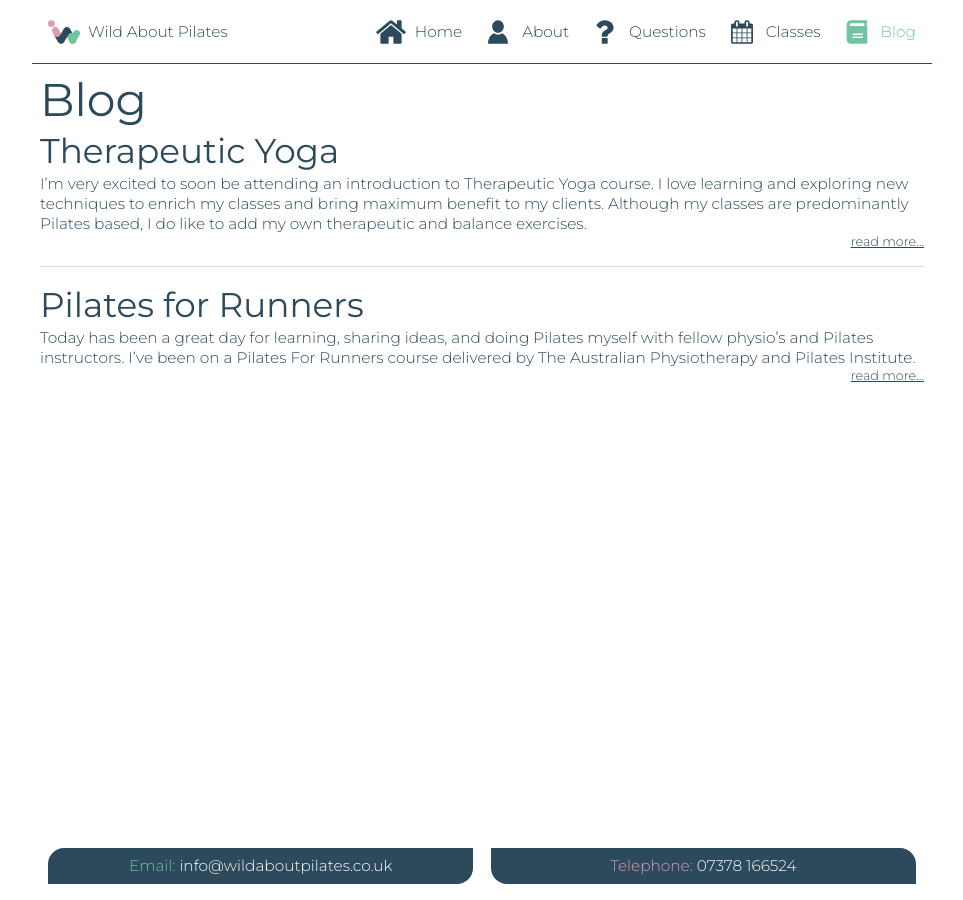
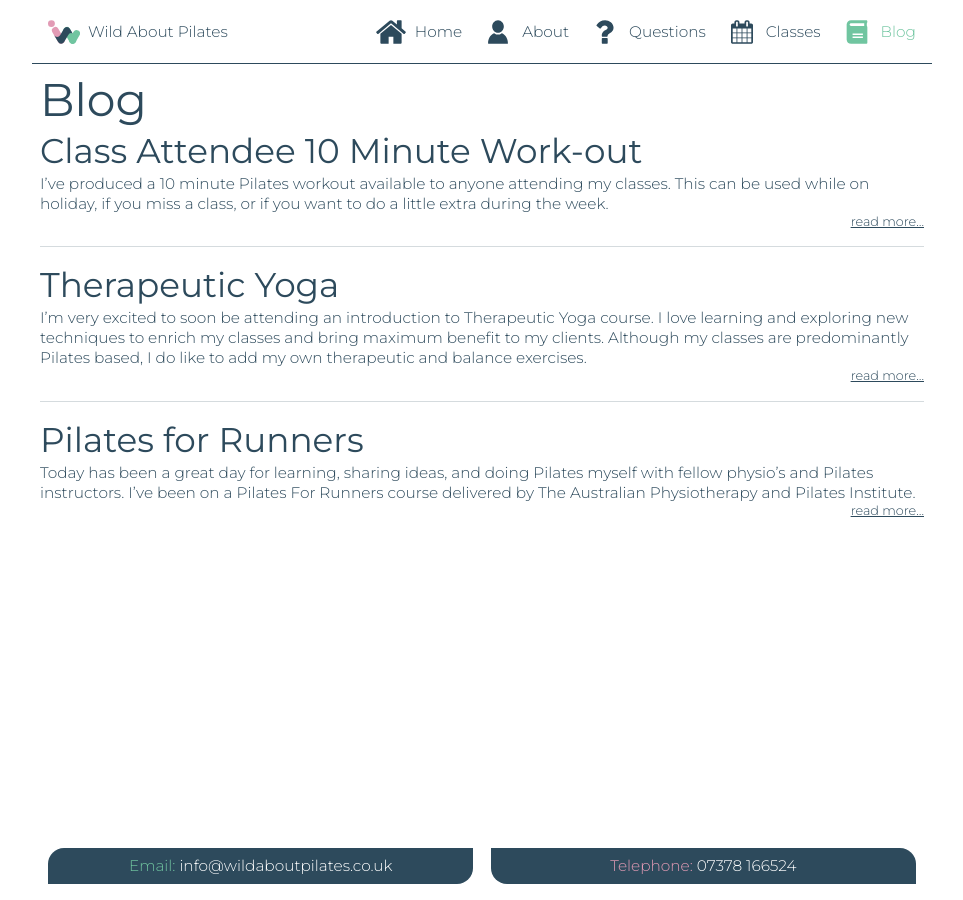
Before and after one commit to mikeraynham/wildaboutpilates, a Jekyll site: the page built from blog.md, in a window 1280 px wide. Shown: the whole page, without its empty margins (158-1121 px from the left). Built offline with Jekyll 4.4.1, drawn with Linux system fonts in a browser that asks for light colours; some of the changed lines change nothing that is shown.

Commit message:
ten minute workout blog post

```diff
--- a/_layouts/default.html
+++ b/_layouts/default.html
@@ -13,7 +13,7 @@
         <meta name="viewport" content="initial-scale=1" />
         <title>{{ page.title }} | Wild About Pilates</title>
         <link href="https://fonts.googleapis.com/css?family=Montserrat:300,400,500italic" rel="stylesheet">
-        <link rel="stylesheet" href="/css/screen.css?l">
+        <link rel="stylesheet" href="/css/screen.css?m">
         <link rel="canonical" href="{{ site.url }}{{ page.url }}" />
         <link rel="apple-touch-icon" sizes="180x180" href="/apple-touch-icon.png">
         <link rel="icon" type="image/png" sizes="32x32" href="/favicon-32x32.png">
--- /dev/null
+++ b/_posts/2018-06-10-class-attendee-ten-minute-workout.md
@@ -0,0 +1,67 @@
+---
+title: Class Attendee 10 Minute Work-out
+date: 2018-06-10 08:40:00 Z
+categories:
+- blog
+layout: default
+---
+
+
+I've produced a 10 minute Pilates workout available to anyone attending my classes. This can be used while on holiday, if you miss a class, or if you want to do a little extra during the week.
+
+*Disclaimer:* This program has been developed only for those who attend my classes *and* have been identified as suitable to use it.
+
+Enjoy!
+
+<a class="button" href="/documents/wild_about_pilates_ten_minute_workout_20180610.pdf">Download Work-out PDF</a>
+
+### Warm up
+Stand up, then:
+1. <span>Toy soldier. Optional: increase arm movement (so arms reach above head) 30 seconds.</span>
+2. <span>Pelvis movements forward and backwards ✕ 5-10.</span>
+3. <span>Quater squats ✕ 10.</span>
+4. <span>Stand on one leg and hold for 20 seconds if possible. Optional: add arm openings.</span>
+5. <span>Skater ✕ 5 each side.</span>
+6. <span>Plie squat ✕ 10. Optional – on last one: hold in position, pulse for 10.</span>
+7. <span>Mermaid stretch  - hold for 10 seconds. 1 each side.</span>
+8. <span>Roll down ✕ 3. Last one: hamstring stretch 10-20 seconds.</span>
+
+### Main section
+Come to 4 point kneel, then:
+1. <span>Cat and cow stretch ✕ 5.</span>
+2. <span>Swimming choose level 1-3 (keeping lower back and pelvis level at all levels).</span>
+   * <span>Level 1: Bring one arm in front, return hand down, Repeat with other arm ✕ 5 each arm.</span>
+   * <span>Level 2 stretch the leg away, return to start. Repeat with other leg ✕ 5 each leg.</span>
+   * <span>Level 3: opposite arm and leg ✕ 10.</span>
+3. <span>Shell stretch 20 second hold.</span>
+
+Lie on side, then:
+1. <span>Clam ✕ 10.</span>
+2. <span>Lift and Lower (the top leg is straight and moves up and down) ✕ 10. Hold leg up for 10 seconds on last repetition.</span>
+3. <span>Repeat 1-2 on other side.</span>
+
+Lie on back, then:
+1. <span>Shoulder bridge, level 1 ✕ 10.</span>
+2. <span>Stretch glutes 20 sec hold.</span>
+
+Tummy time!
+1. <span>Abdominal preparation (sit ups) ✕ 10.</span>
+2. <span>Oblique prep (diagonal sit up). Optional progression: legs in tabletop, ✕ 5 each side
+3. <span>Hundreds – choose your level.</span>
+4. <span>Knee hug followed by gentle head rotations after this section.</span>
+
+### Cool down
+Place knees and feet together, then:
+1. <span>Hip twist level 2 (knee rolls with shoulders staying on the mat) ✕ 5 each way.</span>
+2. <span>Stretch hamstrings and circle at hip ✕ 5 each way. Repeat other side.</span>
+
+Lie on side, then:
+1. <span>Arm openings level 1  ✕ 5
+2. <span>Repeat other side.</span>
+
+Return to feet, then:
+1. <span>Roll shoulders ✕ 5.</span>
+2. <span>Circle arms ✕ 5.</span>
+3. <span>Corkscrew ✕ 3.</span>
+
+If you would like a longer workout you can increase the number of repetitions.
--- a/_sass/_typography.scss
+++ b/_sass/_typography.scss
@@ -40,7 +40,7 @@ body, caption, th, td, input, textarea, select, option, legend, fieldset, p {
     font-weight: 300;
 }
 
-h1, h2, h3, h4, h5, h6, time, .blog_list .title {
+h1, h2, h3, h4, h5, h6, time, em, .blog_list .title {
     font-weight: 400;
 }
 
@@ -54,8 +54,13 @@ body {
 }
 
 main {
+
     p {
         margin-bottom: 1rem;
+    }
+
+    ol + p {
+        margin-top: 1rem;
     }
 
     li, dd {
@@ -63,6 +68,10 @@ main {
         margin-left: 1em;
         list-style-type: disc;
         display: list-item;
+    }
+
+    li span, dd span {
+        color: palette('dark_blue');
     }
 
     h1 {
```
Also changed, not shown: 1 other file.
